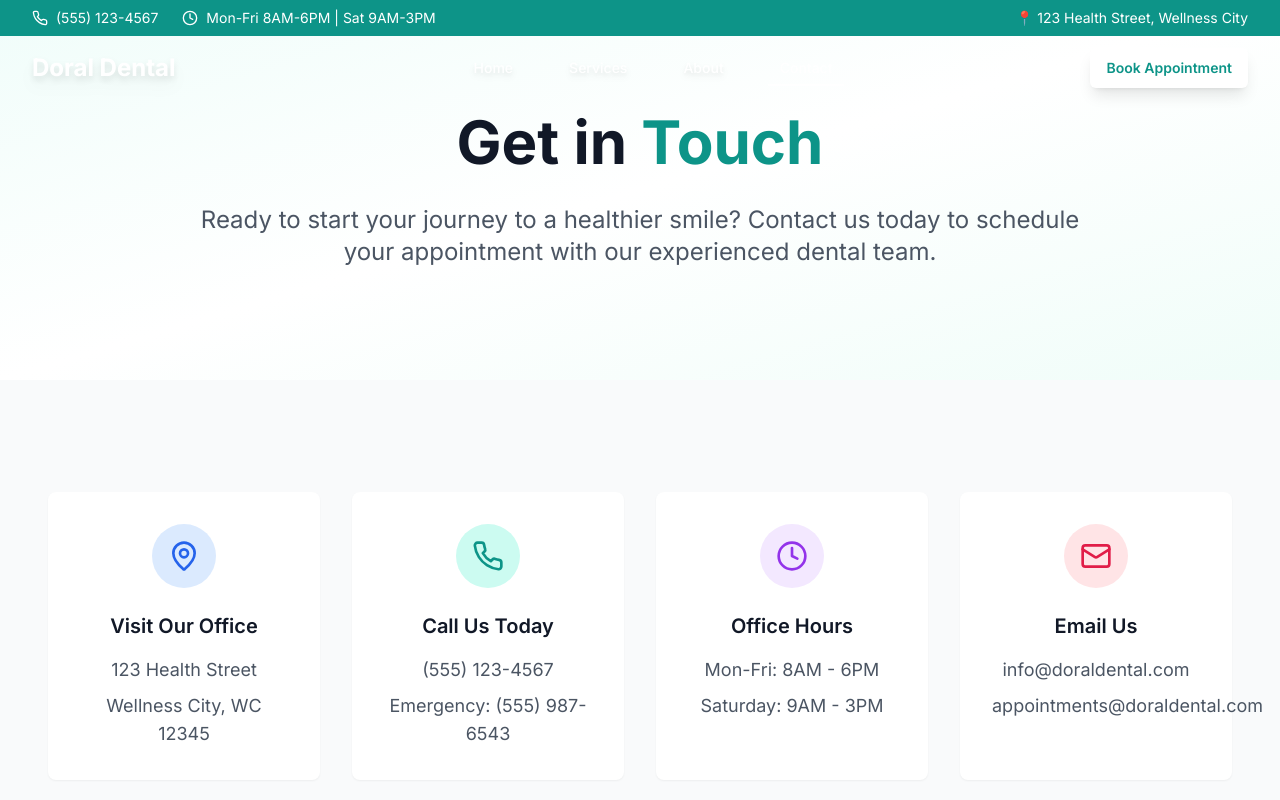
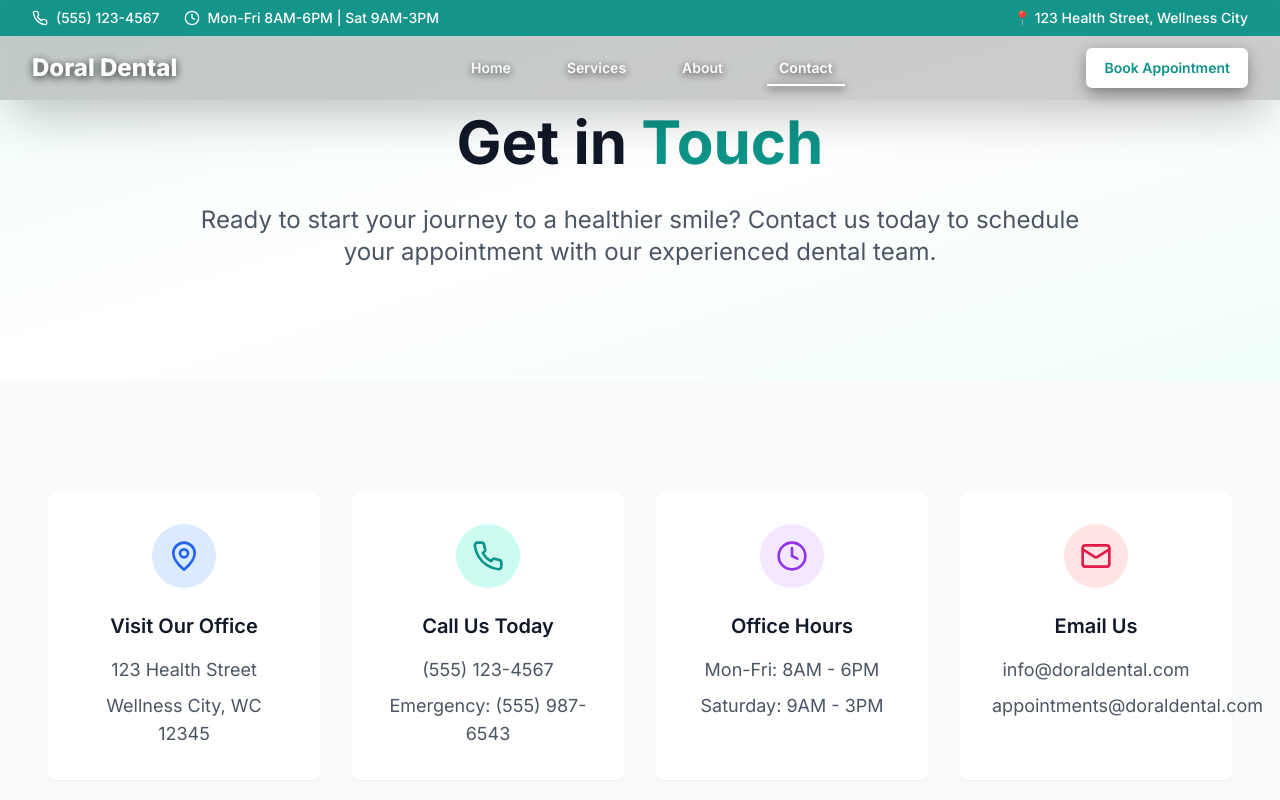
Before and after one commit to kirillrealtor/health-link-web-craft, a React (Vite) app: page /contact in a window 1280 px wide. Shown: the top 800 px of the page. Built offline with nearby package versions, Linux system fonts and the light colour scheme.

Commit message:
Fix Navbar Text Visibility with Better Colors and Shadows

```diff
--- a/src/components/Header.tsx
+++ b/src/components/Header.tsx
@@ -51,17 +51,17 @@ const Header = () => {
   return (
     <header className={`fixed top-0 left-0 right-0 z-50 transition-all duration-300 ${
       isScrolled
-        ? 'bg-white/95 backdrop-blur-md shadow-lg'
-        : 'bg-transparent'
+        ? 'bg-white/98 backdrop-blur-lg shadow-xl border-b border-gray-100'
+        : 'bg-black/20 backdrop-blur-sm shadow-2xl'
     }`}>
       {/* Top bar */}
       <div className={`transition-all duration-300 ${
         isScrolled
-          ? 'bg-teal-600/95 backdrop-blur-md text-white py-1'
-          : 'bg-teal-600 text-white py-2'
+          ? 'bg-teal-600 text-white py-1.5'
+          : 'bg-teal-600/95 backdrop-blur-md text-white py-2'
       }`}>
         <div className="max-w-7xl mx-auto px-4 sm:px-6 lg:px-8">
-          <div className="flex justify-between items-center text-sm">
+          <div className="flex justify-between items-center text-sm font-medium">
             <div className="flex items-center space-x-6">
               <div className="flex items-center cursor-pointer hover:text-teal-200 transition-colors" onClick={handlePhoneCall}>
                 <Phone className="h-4 w-4 mr-2" />
@@ -83,8 +83,10 @@ const Header = () => {
       <nav className="max-w-7xl mx-auto px-4 sm:px-6 lg:px-8">
         <div className="flex justify-between items-center h-16">
           <div className="flex items-center">
-            <NavLink to="/" className={`text-2xl font-bold transition-colors duration-300 ${
-              isScrolled ? 'text-teal-600' : 'text-white drop-shadow-lg'
+            <NavLink to="/" className={`text-2xl font-bold transition-all duration-300 ${
+              isScrolled
+                ? 'text-teal-600'
+                : 'text-white drop-shadow-[0_2px_4px_rgba(0,0,0,0.8)] font-extrabold'
             }`}>
               Doral Dental
             </NavLink>
@@ -98,14 +100,14 @@ const Header = () => {
                   key={item.name}
                   to={item.href}
                   className={({ isActive }) => {
-                    const baseClasses = `relative px-3 py-2 text-sm font-medium transition-all duration-300 group`;
+                    const baseClasses = `relative px-3 py-2 text-sm font-semibold transition-all duration-300 group`;
                     const colorClasses = isScrolled
                       ? (isActive
                           ? 'text-teal-600'
-                          : 'text-gray-700 hover:text-teal-600')
+                          : 'text-gray-800 hover:text-teal-600')
                       : (isActive
-                          ? 'text-white'
-                          : 'text-white/90 hover:text-white drop-shadow-md');
+                          ? 'text-white drop-shadow-[0_2px_4px_rgba(0,0,0,0.8)]'
+                          : 'text-white/95 hover:text-white drop-shadow-[0_2px_4px_rgba(0,0,0,0.8)] font-medium');
 
                     return `${baseClasses} ${colorClasses}`;
                   }}
@@ -117,7 +119,7 @@ const Header = () => {
                       <span className={`absolute bottom-0 left-0 h-0.5 transition-all duration-300 group-hover:w-full ${
                         isActive ? 'w-full' : 'w-0'
                       } ${
-                        isScrolled ? 'bg-teal-600' : 'bg-white'
+                        isScrolled ? 'bg-teal-600' : 'bg-white drop-shadow-lg'
                       }`}></span>
                     </>
                   )}
@@ -128,10 +130,10 @@ const Header = () => {
 
           <div className="hidden md:block">
             <Button
-              className={`transition-all duration-300 font-semibold ${
+              className={`transition-all duration-300 font-semibold shadow-lg hover:shadow-xl transform hover:scale-105 ${
                 isScrolled
-                  ? 'bg-teal-600 hover:bg-teal-700 text-white shadow-lg hover:shadow-xl'
-                  : 'bg-white text-teal-600 hover:bg-gray-100 shadow-lg hover:shadow-xl'
+                  ? 'bg-teal-600 hover:bg-teal-700 text-white border-2 border-teal-600 hover:border-teal-700'
+                  : 'bg-white text-teal-600 hover:bg-gray-50 border-2 border-white hover:border-gray-50 drop-shadow-[0_4px_8px_rgba(0,0,0,0.3)]'
               }`}
               onClick={handleBookAppointment}
             >
@@ -143,8 +145,10 @@ const Header = () => {
           <div className="md:hidden">
             <button
               onClick={() => setIsMenuOpen(!isMenuOpen)}
-              className={`transition-colors duration-300 ${
-                isScrolled ? 'text-gray-700 hover:text-teal-600' : 'text-white hover:text-teal-200'
+              className={`transition-all duration-300 p-2 rounded-lg ${
+                isScrolled
+                  ? 'text-gray-800 hover:text-teal-600 hover:bg-gray-100'
+                  : 'text-white hover:text-teal-200 drop-shadow-[0_2px_4px_rgba(0,0,0,0.8)] hover:bg-white/10'
               }`}
             >
               {isMenuOpen ? <X className="h-6 w-6" /> : <Menu className="h-6 w-6" />}
@@ -155,16 +159,16 @@ const Header = () => {
         {/* Mobile menu */}
         {isMenuOpen && (
           <div className="md:hidden">
-            <div className="px-2 pt-2 pb-3 space-y-1 sm:px-3 bg-white/95 backdrop-blur-md border-t shadow-lg rounded-b-lg">
+            <div className="px-2 pt-2 pb-3 space-y-1 sm:px-3 bg-white/98 backdrop-blur-lg border-t border-gray-200 shadow-2xl rounded-b-2xl mx-2">
               {navigation.map((item) => (
                 <NavLink
                   key={item.name}
                   to={item.href}
                   className={({ isActive }) =>
-                    `block px-3 py-2 text-base font-medium transition-all duration-300 relative group ${
+                    `block px-4 py-3 text-base font-semibold transition-all duration-300 relative group rounded-lg ${
                       isActive
-                        ? 'text-teal-600 bg-teal-50'
-                        : 'text-gray-700 hover:text-teal-600 hover:bg-gray-50'
+                        ? 'text-teal-600 bg-teal-50 shadow-sm'
+                        : 'text-gray-800 hover:text-teal-600 hover:bg-gray-50'
                     }`
                   }
                   onClick={() => setIsMenuOpen(false)}
@@ -173,16 +177,16 @@ const Header = () => {
                     <>
                       {item.name}
                       {/* Mobile underline animation */}
-                      <span className={`absolute bottom-0 left-3 h-0.5 bg-teal-600 transition-all duration-300 group-hover:w-[calc(100%-24px)] ${
-                        isActive ? 'w-[calc(100%-24px)]' : 'w-0'
+                      <span className={`absolute bottom-1 left-4 h-0.5 bg-teal-600 transition-all duration-300 group-hover:w-[calc(100%-32px)] ${
+                        isActive ? 'w-[calc(100%-32px)]' : 'w-0'
                       }`}></span>
                     </>
                   )}
                 </NavLink>
               ))}
-              <div className="px-3 py-2">
+              <div className="px-4 py-3">
                 <Button
-                  className="w-full bg-teal-600 hover:bg-teal-700 text-white shadow-lg hover:shadow-xl transition-all duration-300"
+                  className="w-full bg-teal-600 hover:bg-teal-700 text-white shadow-lg hover:shadow-xl transition-all duration-300 transform hover:scale-[1.02] font-semibold"
                   onClick={() => {
                     handleBookAppointment();
                     setIsMenuOpen(false);
```
